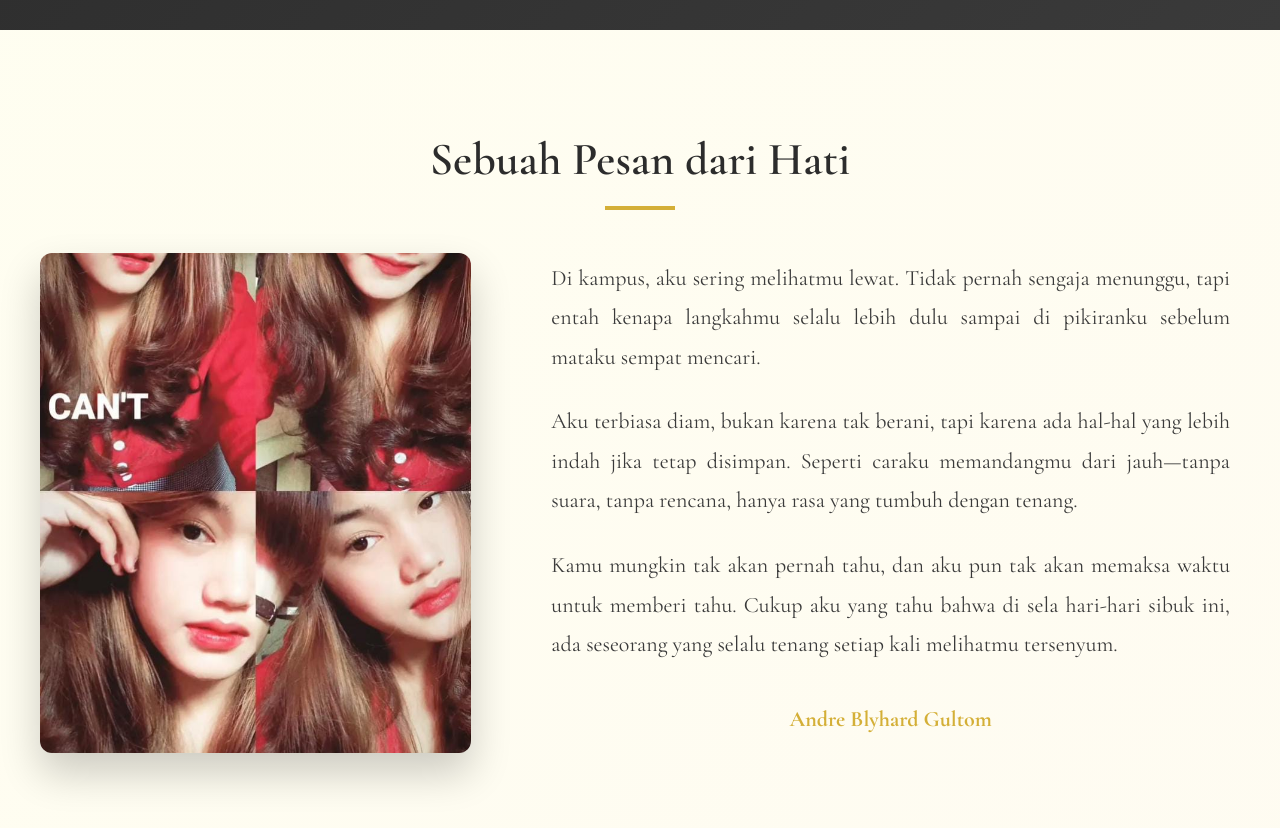
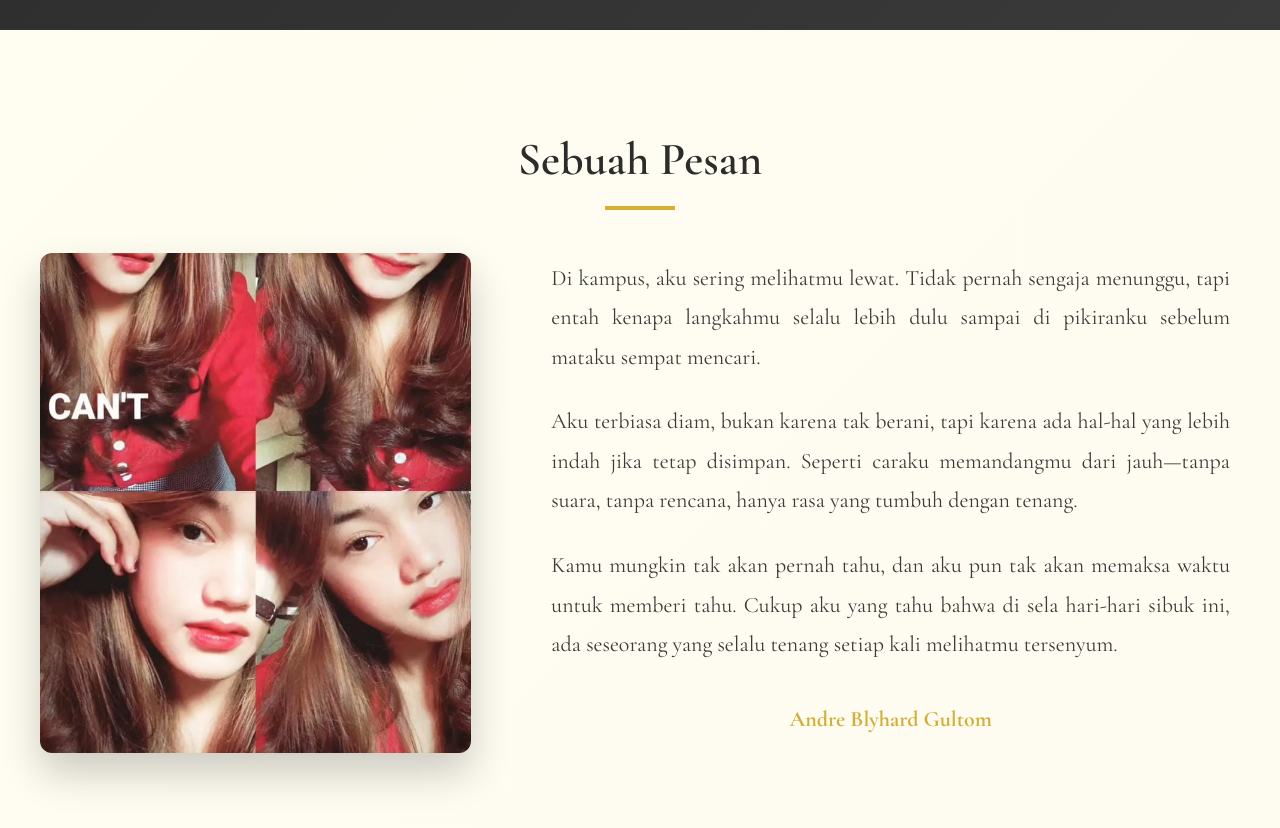
Before and after one commit to andregultom11/landing_page-juliana, a plain HTML site: page index.html in a window 1280 px wide. Shown: the part 1180-2008 px from the top of the page. Drawn offline with nearby package versions, Linux system fonts and the light colour scheme.

Commit message:
Update index.html

```diff
--- a/index.html
+++ b/index.html
@@ -876,7 +876,7 @@
     <!-- Message Section - PERBAIKAN GAMBAR DI SINI -->
     <section class="message-section" id="message">
         <div class="container">
-            <h2 class="section-title fade-in">Sebuah Pesan dari Hati</h2>
+            <h2 class="section-title fade-in">Sebuah Pesan </h2>
             <div class="message-content">
                 <div class="message-image fade-in delay-1">
                     <div class="message-image-frame">
```
